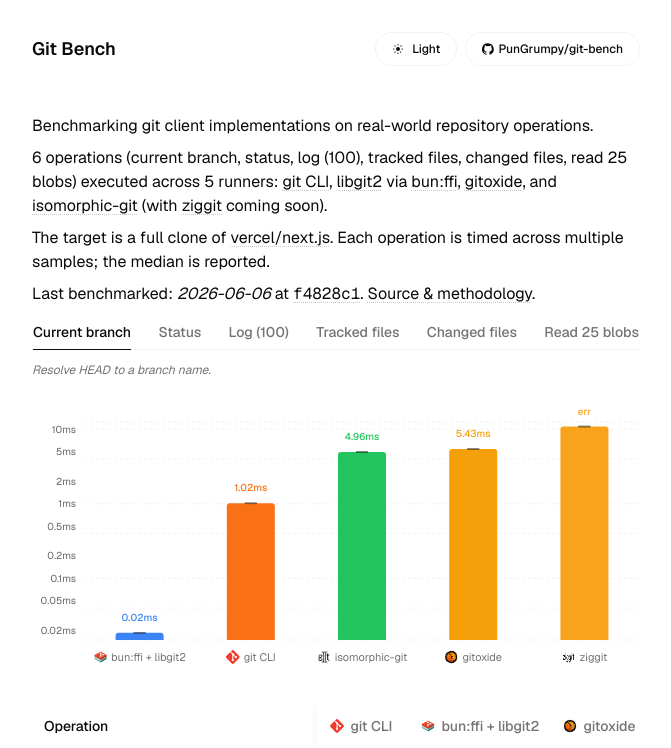
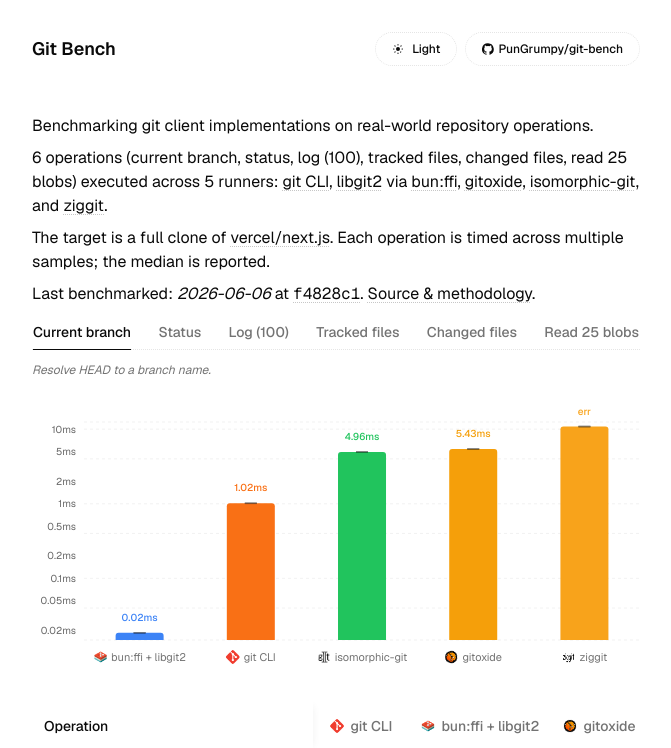
Before and after one commit to PunGrumpy/git-bench, a Next.js app in the folder apps/web/: page / in a window 1280 px wide. Shown: the top 748 px of the page, without its empty margins (304-975 px from the left). Built offline with nearby package versions, Linux system fonts and the light colour scheme.

Commit message:
feat(web): promote ziggit from coming-soon to active runner
ziggit now participates in benchmark runs, so list it as a first-class
linked runner in the intro copy instead of a "coming soon" footnote.

```diff
--- a/apps/web/app/page.tsx
+++ b/apps/web/app/page.tsx
@@ -58,7 +58,7 @@
         >
           gitoxide
         </a>
-        , and{" "}
+        ,{" "}
         <a
           href="https://isomorphic-git.org"
           target="_blank"
@@ -66,8 +66,8 @@
           className="underline decoration-muted-foreground/40 underline-offset-[3px] decoration-dotted decoration-1 hover:decoration-muted-foreground"
         >
           isomorphic-git
-        </a>{" "}
-        (with{" "}
+        </a>
+        , and{" "}
         <a
           href="https://github.com/hdresearch/ziggit"
           target="_blank"
@@ -75,8 +75,8 @@
           className="underline decoration-muted-foreground/40 underline-offset-[3px] decoration-dotted decoration-1 hover:decoration-muted-foreground"
         >
           ziggit
-        </a>{" "}
-        coming soon).
+        </a>
+        .
       </p>
       <p>
         The target is a full clone of{" "}
```
